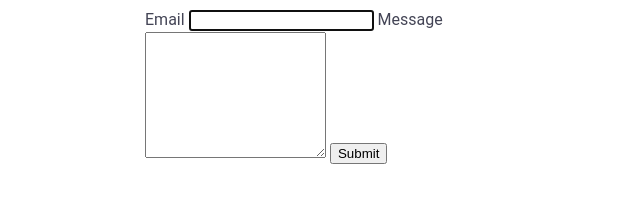
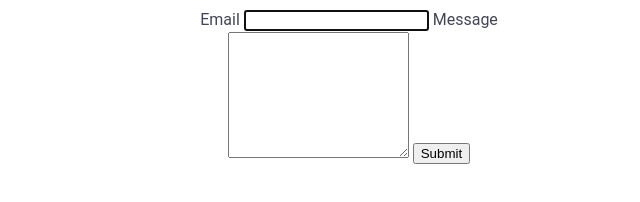
Before and after one commit to Olexandr-L45D/goit-js-hw-09, a website: page src/2-form.html in a window 1280 px wide. Shown: the whole page, without its empty margins (291-931 px from the left). Drawn offline with Linux system fonts and the light colour scheme.

Commit message:
upd form style

```diff
--- a/src/css/styles.css
+++ b/src/css/styles.css
@@ -45,11 +45,13 @@ ol {
   margin: 0;
 }
 .form-container {
-  width: 408px;
+  width: 360px;
   padding: 0px;
   margin: 0 auto;
   align-items: center;
   display: block;
+  text-align: center;
+  flex-direction: column;
 }
 
 /* .feedback-form {
@@ -58,7 +60,7 @@ ol {
   padding: 0px;
   margin: 0 auto;
   align-items: left;
-  text-align: left; */
+  text-align: left;
   flex-direction: column;
 } */
 
```
